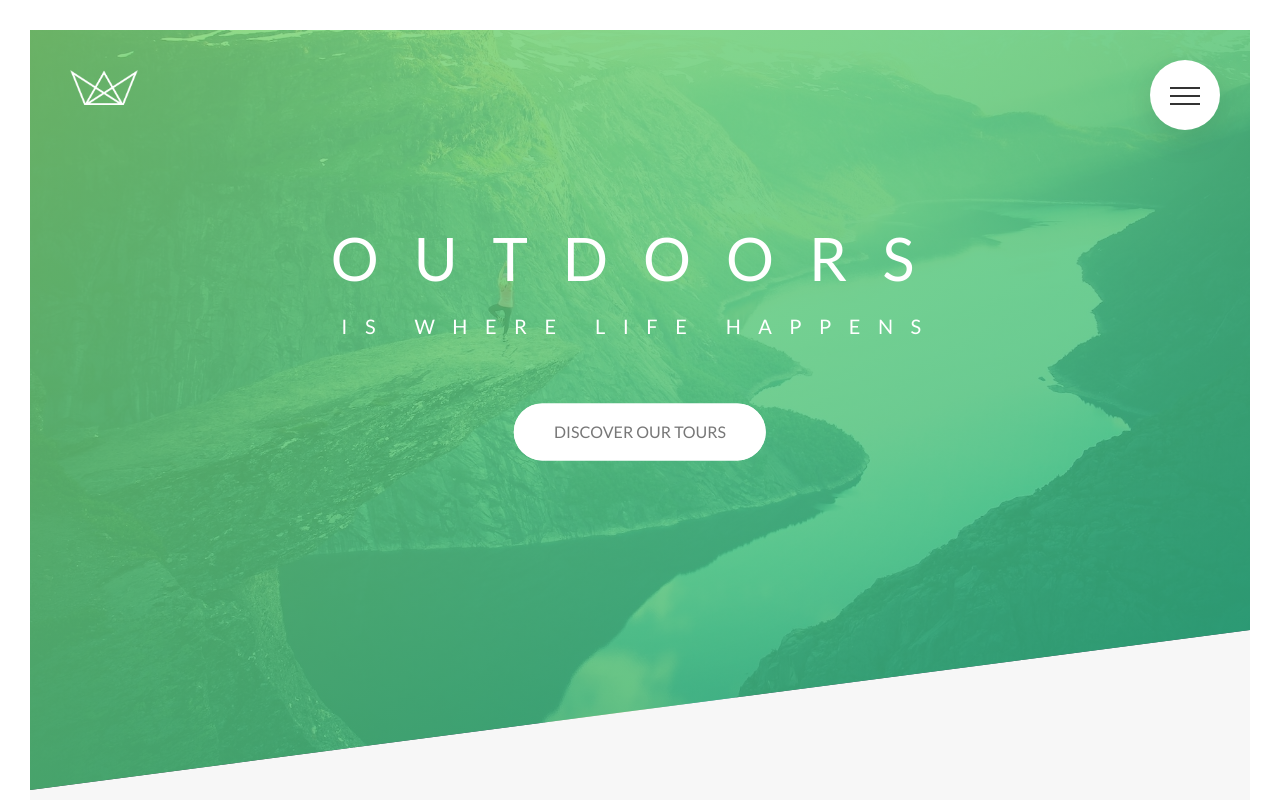
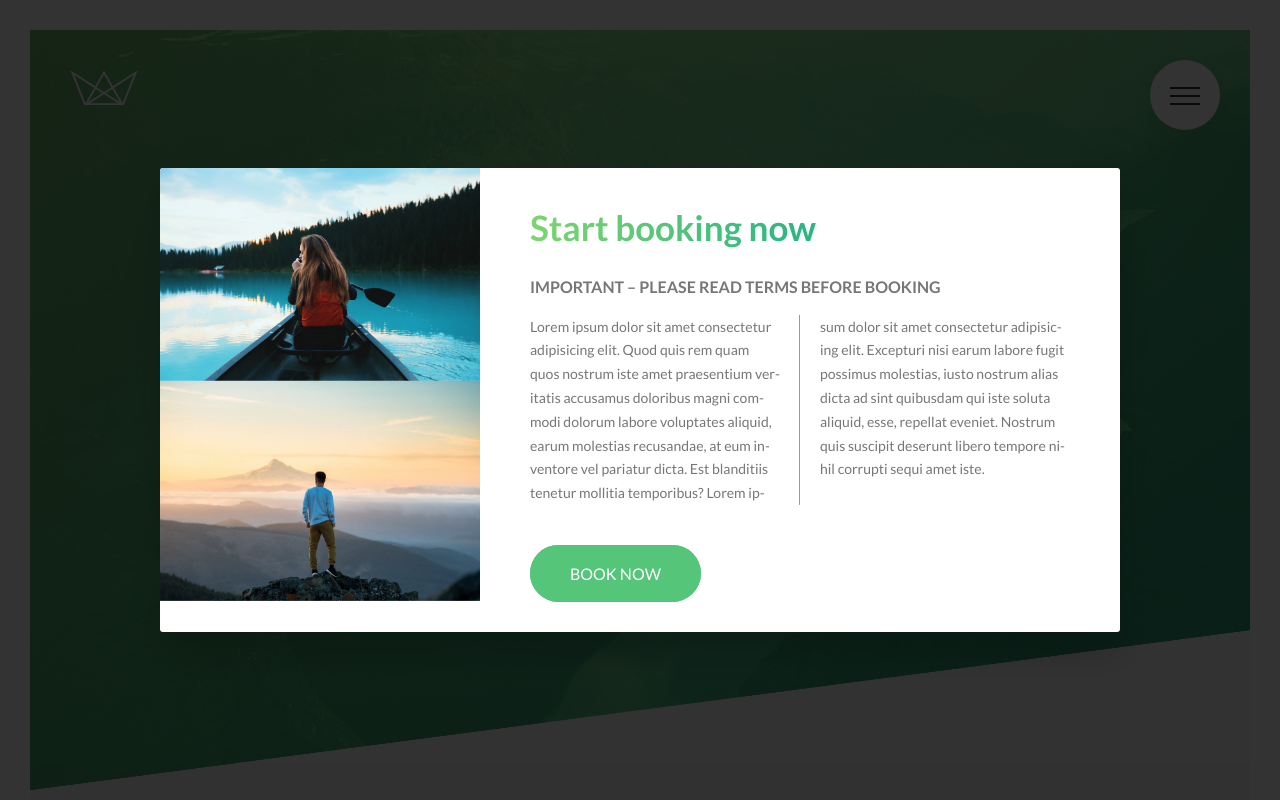
Before and after one commit to KelvinMitaki/CSS_BASICS, a website: page index.html in a window 1280 px wide. Shown: the top 800 px of the page. Drawn offline with Linux system fonts and the light colour scheme.

Commit message:
added popup

```diff
--- a/index.html
+++ b/index.html
@@ -402,6 +402,34 @@
         </div>
       </div>
     </footer>
+    <div class="popup">
+      <div class="popup__content">
+        <div class="popup__left">
+          <img src="/img/nat-8.jpg" class="popup__img" alt="tour photo" />
+          <img src="/img/nat-9.jpg" class="popup__img" alt="tour photo 2" />
+        </div>
+        <div class="popup__right">
+          <h2 class="heading-secondary u-margin-bottom-small">
+            Start booking now
+          </h2>
+          <h3 class="heading-tertiary u-margin-bottom-small">
+            important &ndash; please read terms before booking
+          </h3>
+          <p class="popup__text">
+            Lorem ipsum dolor sit amet consectetur adipisicing elit. Quod quis
+            rem quam quos nostrum iste amet praesentium veritatis accusamus
+            doloribus magni commodi dolorum labore voluptates aliquid, earum
+            molestias recusandae, at eum inventore vel pariatur dicta. Est
+            blanditiis tenetur mollitia temporibus? Lorem ipsum dolor sit amet
+            consectetur adipisicing elit. Excepturi nisi earum labore fugit
+            possimus molestias, iusto nostrum alias dicta ad sint quibusdam qui
+            iste soluta aliquid, esse, repellat eveniet. Nostrum quis suscipit
+            deserunt libero tempore nihil corrupti sequi amet iste.
+          </p>
+          <a href="#" class="btn btn--green">book now</a>
+        </div>
+      </div>
+    </div>
     <!-- <section class="grid-test">
       <div class="row">
         <div class="col-1-of-2">Col 1 of 2</div>
--- /dev/null
+++ b/sass/components/_pupup.scss
@@ -0,0 +1,50 @@
+.popup {
+  background-color: rgba($color-black, 0.8);
+  height: 100vh;
+  width: 100%;
+  position: fixed;
+  top: 0%;
+  left: 0;
+  z-index: 6000;
+  &__content {
+    background-color: $color-white;
+    position: absolute;
+    top: 50%;
+    left: 50%;
+    width: 75%;
+    transform: translate(-50%, -50%);
+    box-shadow: 0 2rem 4rem rgba($color-black, 0.2);
+    border-radius: 3px;
+    display: table;
+    overflow: hidden;
+  }
+  &__left {
+    width: 33.333333%;
+    display: table-cell;
+  }
+
+  &__img {
+    display: block;
+    width: 100%;
+  }
+  &__right {
+    width: 66.666666%;
+    display: table-cell;
+    vertical-align: middle;
+    padding: 3rem 5rem;
+  }
+  &__text {
+    font-size: 1.4rem;
+    margin-bottom: 4rem;
+    -moz-column-count: 2;
+    -moz-column-gap: 4rem;
+    -moz-column-rule: 1px solid $color-dark-grey-2;
+    column-count: 2;
+    column-gap: 4rem;
+    column-rule: 1px solid $color-dark-grey-2;
+    -webkit-hyphens: auto;
+    -moz-hyphens: auto;
+    -ms-hyphens: auto;
+    hyphens: auto;
+  }
+}
--- a/sass/main.scss
+++ b/sass/main.scss
@@ -17,3 +17,4 @@
 @import "./components/story";
 @import "./components/bg-video";
 @import "./components/form";
+@import "./components/pupup";
```
Also changed, not shown: css/style.css.
